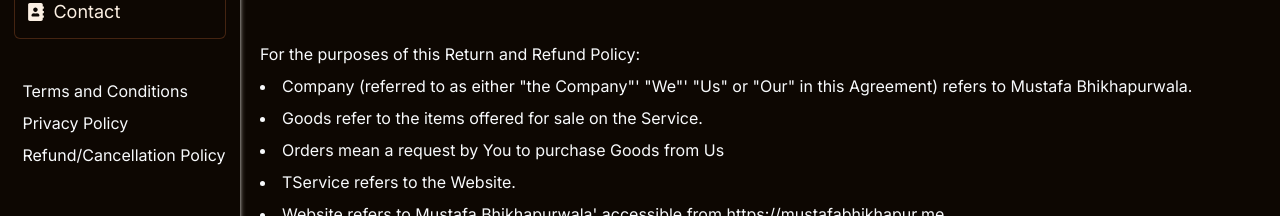
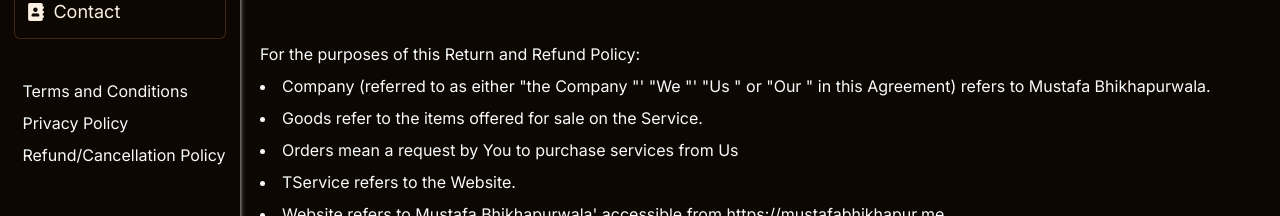
Before and after one commit to B-Mustafa/nextjs-portfolio, a Next.js app: page /refund-policy in a window 1280 px wide. Shown: the part 490-706 px from the top of the page. Built offline with nearby package versions, Linux system fonts and the light colour scheme.

Commit message:
more Eslint fixes

```diff
--- a/app/privacy-policy/page.tsx
+++ b/app/privacy-policy/page.tsx
@@ -32,10 +32,10 @@
                         Account means a unique account created for You to access our Service or parts of our Service
                     </li>
                     <li>
-                        Affiliate means an entity that controls&apos; is controlled by or is under common control with a party&apos; where "control" means ownership of 50% or more of the shares&apos; equity interest or other securities entitled to vote for election of directors or other managing authority.
+                        Affiliate means an entity that controls&apos; is controlled by or is under common control with a party&apos; where  &quot;control&quot; means ownership of 50% or more of the shares&apos; equity interest or other securities entitled to vote for election of directors or other managing authority.
                     </li>
                     <li>
-                        Company (referred to as either "the Company"&apos; "We"&apos; "Us" or "Our" in this Agreement) refers to Mustafa Bhikhapurwala
+                        Company (referred to as either  &quot;the Company &quot;&apos;  &quot;We &quot;&apos;  &quot;Us &quot; or  &quot;Our &quot; in this Agreement) refers to Mustafa Bhikhapurwala
                     </li>
                     <li>
                         Cookies are small files that are placed on Your computer&apos; mobile device or any other device by a website&apos; containing the details of Your browsing history on that website among its many uses
--- a/app/refund-policy/page.tsx
+++ b/app/refund-policy/page.tsx
@@ -31,13 +31,13 @@
                 </p>
                 <div>
                     <li>
-                        Company (referred to as either "the Company"&apos; "We"&apos; "Us" or "Our" in this Agreement) refers to Mustafa Bhikhapurwala.
+                        Company (referred to as either &quot;the Company &quot;&apos;  &quot;We &quot;&apos;  &quot;Us &quot; or  &quot;Our &quot; in this Agreement) refers to Mustafa Bhikhapurwala.
                     </li>
                     <li>
                         Goods refer to the items offered for sale on the Service.
                     </li>
                     <li>
-                        Orders mean a request by You to purchase Goods from Us
+                        Orders mean a request by You to purchase services from Us
                     </li>
                     <li>
                         TService refers to the Website.
```
